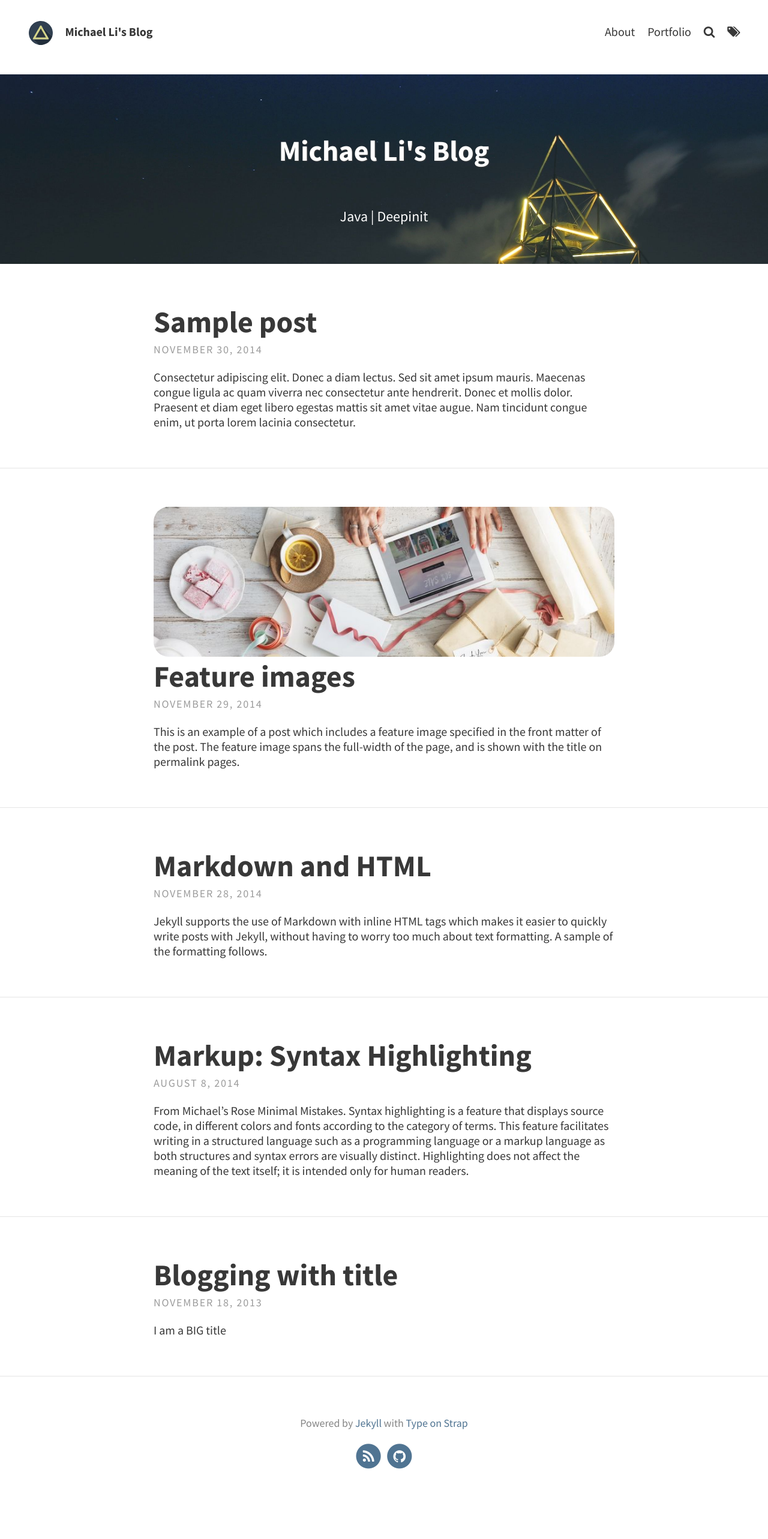
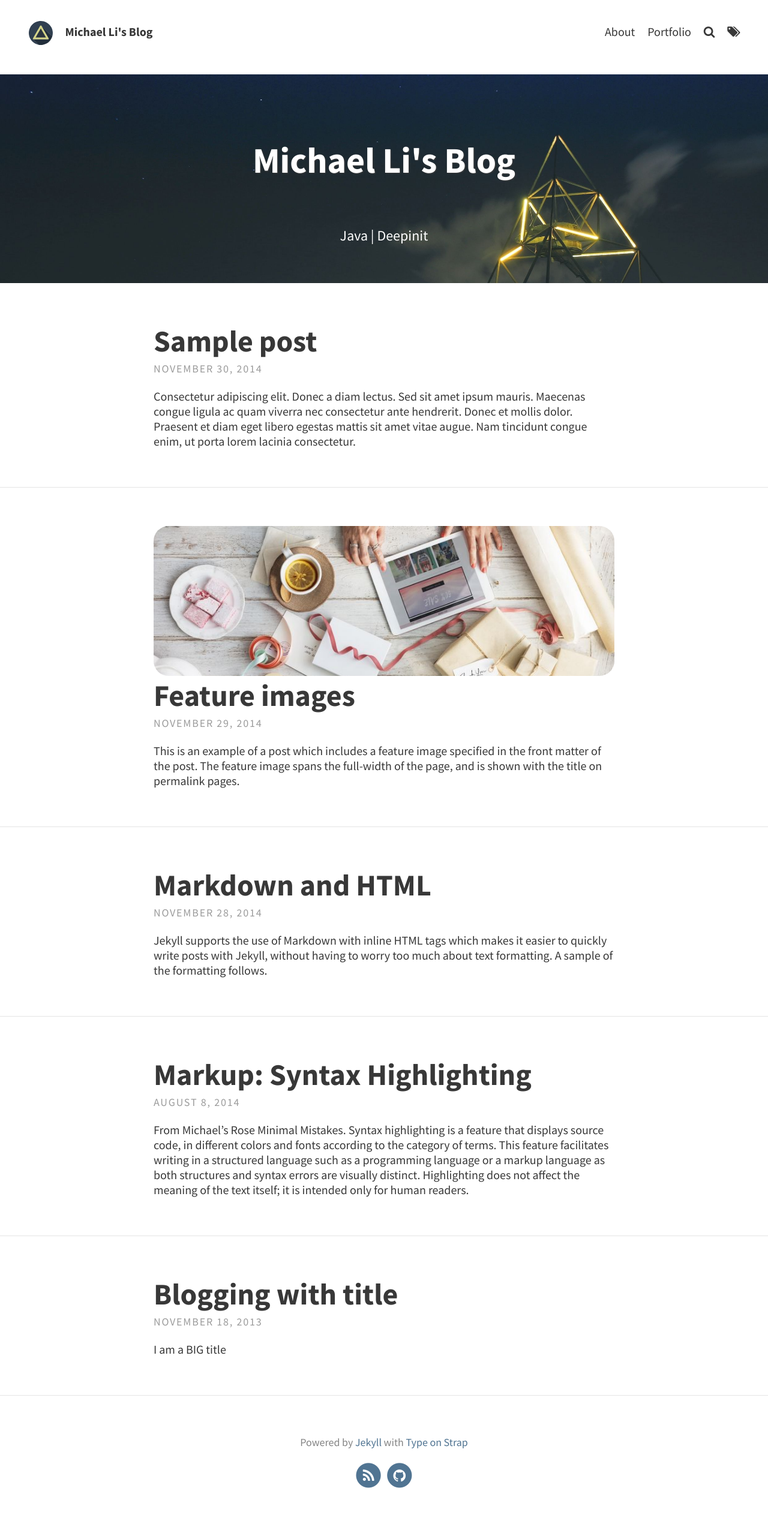
Before and after one commit to TaikangCleverBoy/TaikangCleverBoy.github.io, a Jekyll site: the page built from index.html, in a window 1280 px wide. Shown: the whole page at 60% size. Built offline with Jekyll 4.4.1, drawn with Linux system fonts in a browser that asks for light colours; the list of posts is cut into pages by our own code; before the commit the page ends 2534 px from its top, so only the background shows below that.

```diff
--- a/_config.yml
+++ b/_config.yml
@@ -2,7 +2,7 @@
 baseurl: "https://taikangcleverboy.github.io"
 url: ""
 title: Michael Li's Blog # site's title
-description: "Michael Li's Blog, Deep in it" # used by search engines
+description: "深耕Java Web，不断探索新领域" # used by search engines
 
 
 # THEME-SPECIFIC CONFIGURATION
@@ -15,7 +15,7 @@
 
   # Header and footer text
   header_text: > #two or three lines to describe your site
-     <p><h2>Michael Li's Blog</h2><br> Java | Deepinit</p>
+     <p><h1>Michael Li's Blog</h1><br> Java | Deepinit</p>
   header_text_feature_image: assets/img/pexels/triangular.jpeg
   footer_text: >
    Powered by <a href="https://jekyllrb.com/">Jekyll</a> with <a href="https://github.com/sylhare/Type-on-Strap">Type on Strap</a>
```
